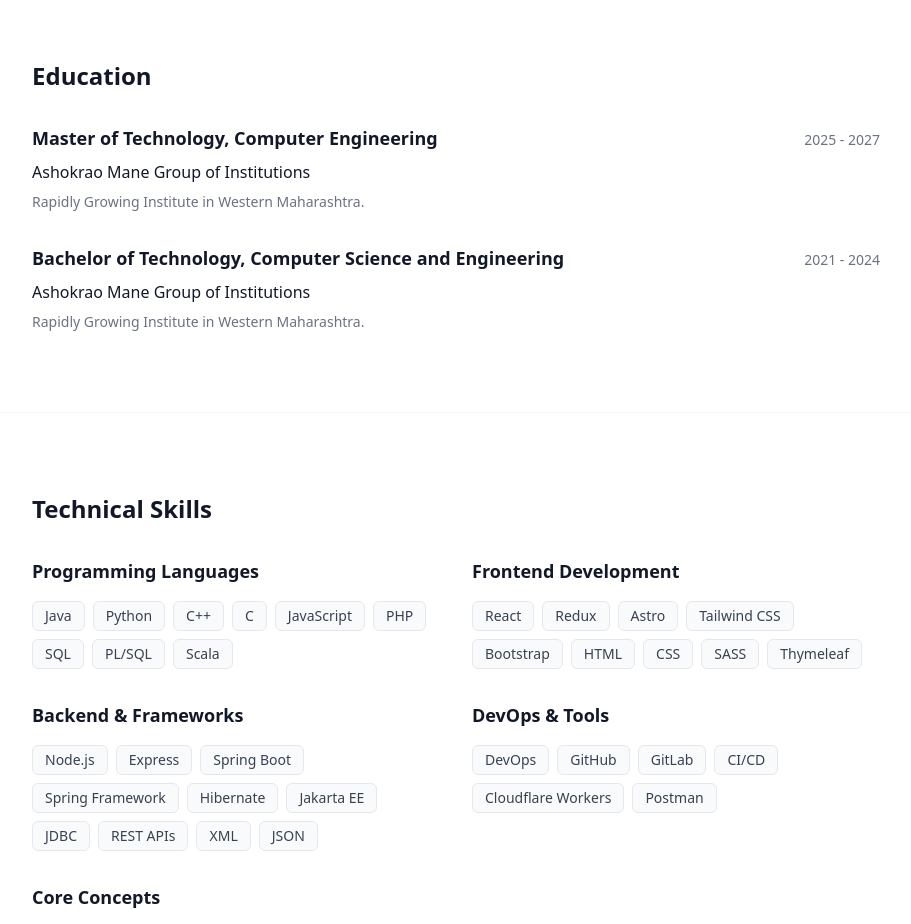
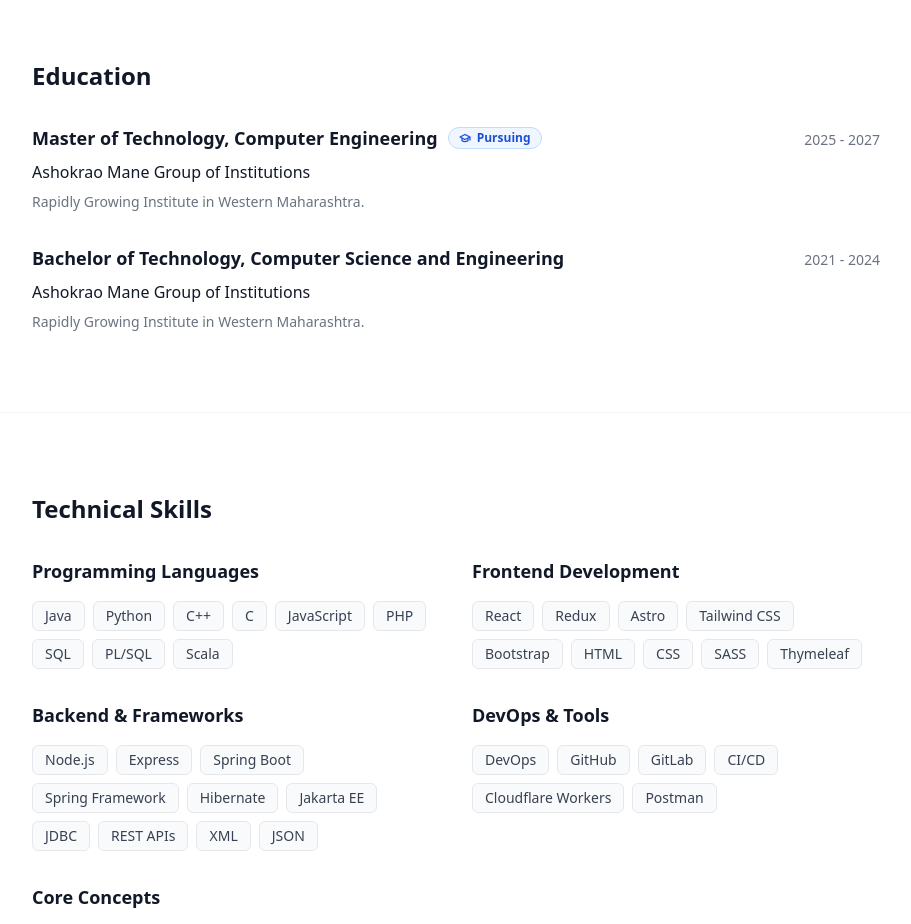
Before and after one commit to UtkarshKarale/Utkarsh3696, an Astro site: page / in a window 1280 px wide. Shown: the part 2040-2964 px from the top of the page, without its empty margins (184-1095 px from the left). Built offline with nearby package versions, Linux system fonts and the light colour scheme; Astro itself is replaced by a stand-in of ours; animation ran at ten frames a second; a script that the page names is missing.

Commit message:
feat(education): add Pursuing status to Master of Technology degree

```diff
--- a/src/components/Education.astro
+++ b/src/components/Education.astro
@@ -4,6 +4,7 @@ const educationList = [
     degree: "Master of Technology, Computer Engineering",
     institution: "Ashokrao Mane Group of Institutions",
     period: "2025 - 2027",
+    status: "Pursuing",
     description: "Rapidly Growing Institute in Western Maharashtra."
   },
   {
@@ -23,7 +24,15 @@ const educationList = [
       {educationList.map((edu) => (
         <div>
           <div class="flex flex-col md:flex-row md:items-baseline justify-between mb-2">
-            <h3 class="text-lg font-bold text-gray-900">{edu.degree}</h3>
+            <div class="flex items-center gap-2.5 flex-wrap">
+              <h3 class="text-lg font-bold text-gray-900">{edu.degree}</h3>
+              {edu.status && (
+                <span class="inline-flex items-center gap-1.5 text-xs font-semibold px-2.5 py-0.5 rounded-full bg-blue-50 text-blue-700 border border-blue-200">
+                  <svg xmlns="http://www.w3.org/2000/svg" width="12" height="12" viewBox="0 0 24 24" fill="none" stroke="currentColor" stroke-width="2.5" stroke-linecap="round" stroke-linejoin="round"><path d="M22 10v6M2 10l10-5 10 5-10 5z"/><path d="M6 12v5c3 3 9 3 12 0v-5"/></svg>
+                  {edu.status}
+                </span>
+              )}
+            </div>
             <span class="text-sm text-gray-500 font-medium md:ml-4 whitespace-nowrap">{edu.period}</span>
           </div>
           <div class="text-gray-900 font-medium mb-2">{edu.institution}</div>
```
